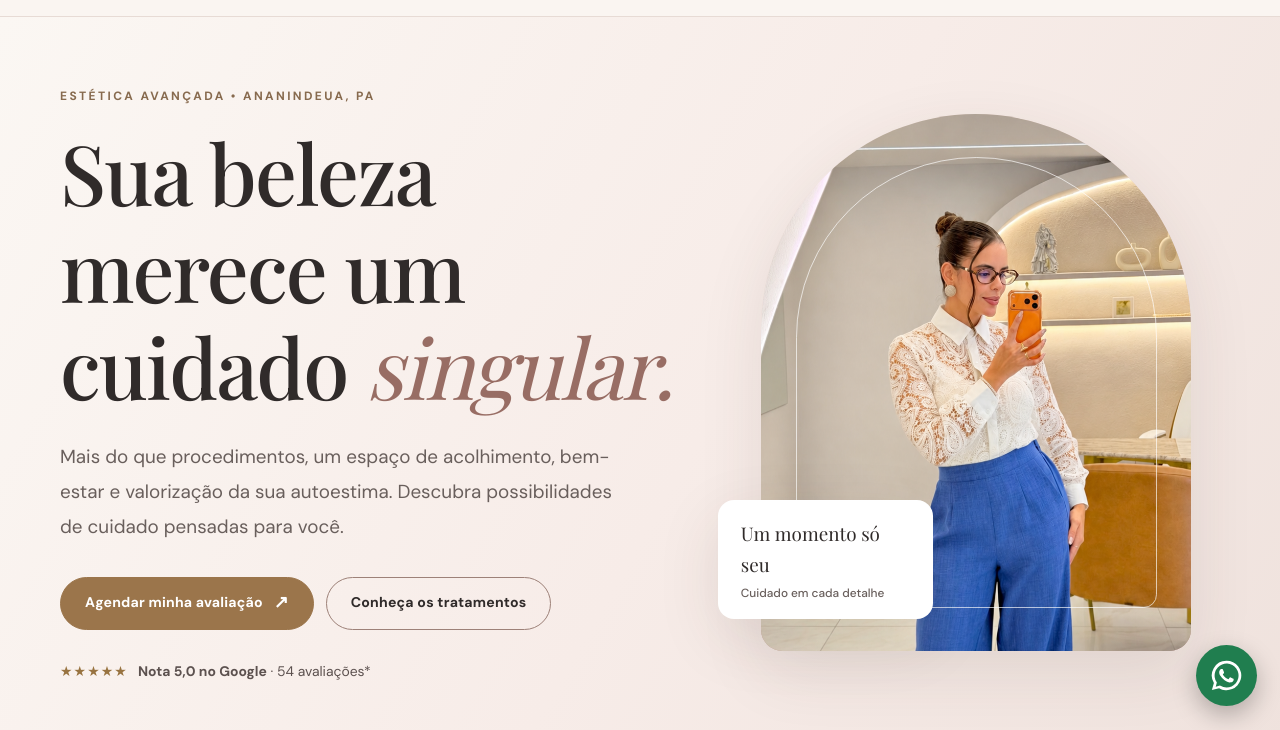
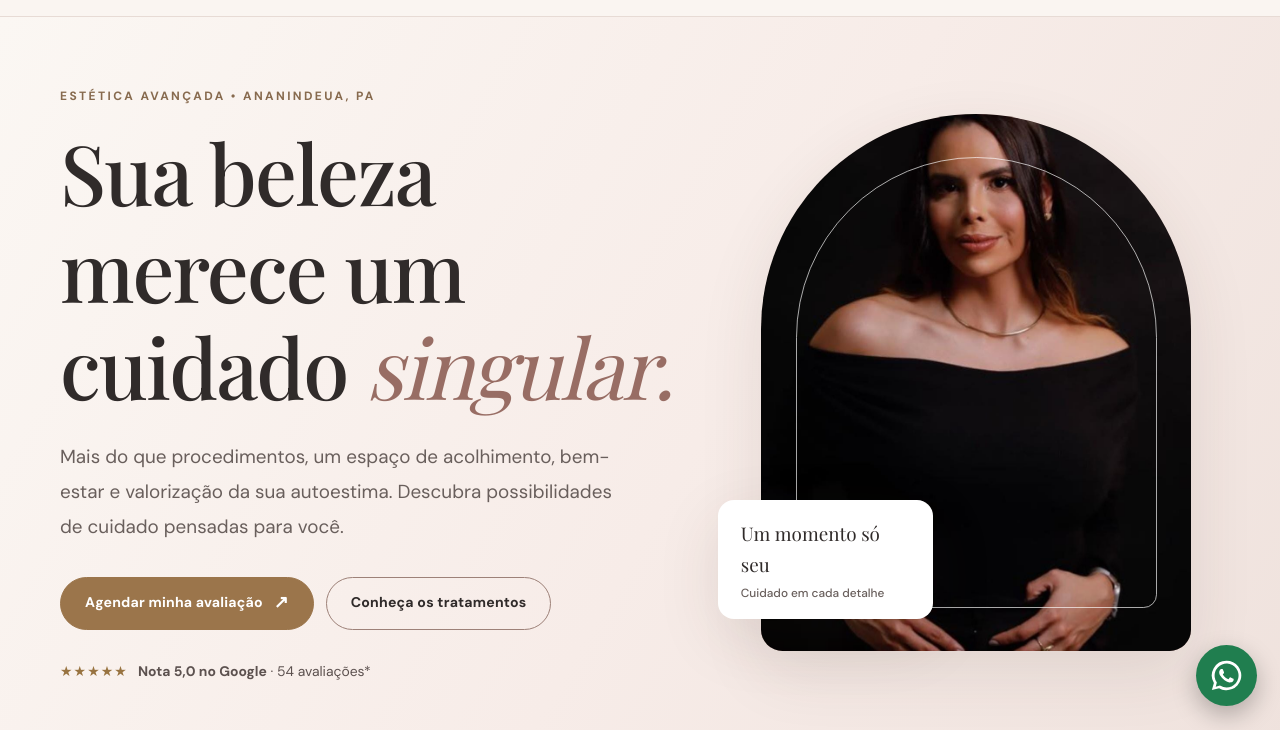
Before and after one commit to lobatex-luc/fabioladonza, a plain HTML site: page index.html in a window 1280 px wide. Shown: the part 70-800 px from the top of the page. Drawn offline with nearby package versions, Linux system fonts and the light colour scheme.

Commit message:
Troca a foto do arco principal pela nova imagem

```diff
--- a/index.html
+++ b/index.html
@@ -120,7 +120,7 @@
           <div class="hero-actions"><a class="btn btn-gold" href="#agendar">Agendar minha avaliação <span class="arrow" aria-hidden="true">↗</span></a><a class="btn btn-outline" href="#tratamentos">Conheça os tratamentos</a></div>
           <div class="trust"><span class="stars" aria-label="5 de 5 estrelas">★★★★★</span><span><strong>Nota 5,0 no Google</strong> · 54 avaliações*</span></div>
         </div>
-        <div class="hero-art reveal"><div class="art-ring"><img class="hero-photo" src="images/arco_principal.webp" alt="Fabíola Donza" fetchpriority="high"></div><div class="art-caption">Um momento só seu<small>Cuidado em cada detalhe</small></div></div>
+        <div class="hero-art reveal"><div class="art-ring"><img class="hero-photo" src="images/arco_principal_2.jpg" alt="Fabíola Donza" fetchpriority="high"></div><div class="art-caption">Um momento só seu<small>Cuidado em cada detalhe</small></div></div>
       </div>
     </section>
     <section class="section" id="sobre" aria-labelledby="sobre-title">
```
